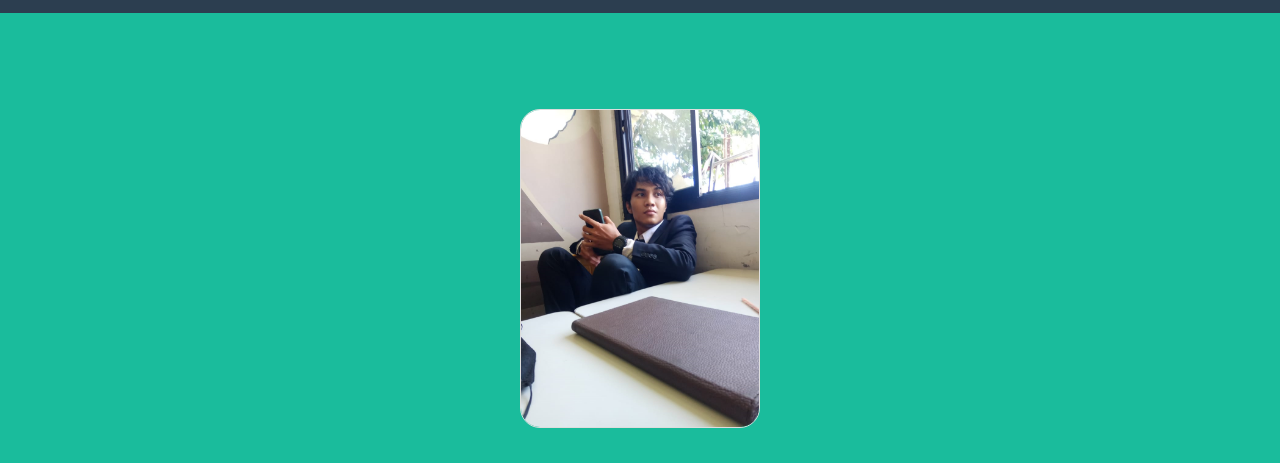
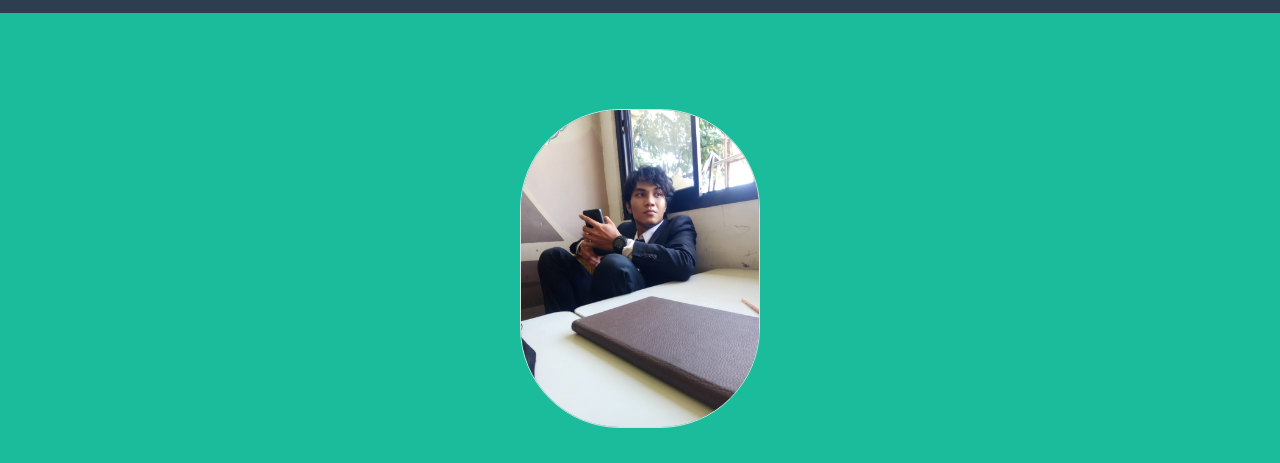
Before and after one commit to leonardi-sidabutar/leonardi-sidabutar.github.io, a plain HTML site: page index.html in a window 1280 px wide. Shown: the part 91-554 px from the top of the page. Drawn offline with nearby package versions, Linux system fonts and the light colour scheme.

Commit message:
Update index.html

```diff
--- a/index.html
+++ b/index.html
@@ -38,7 +38,7 @@
         <header class="masthead bg-primary text-white text-center">
             <div class="container d-flex align-items-center flex-column">
                 <!-- Masthead Avatar Image-->
-                <img class="masthead-avatar mb-5" src="assets/img/LS-(PNG)-lol.png" style="border-radius:20px;border:1px solid #ddd" alt="" />
+                <img class="masthead-avatar mb-5" src="assets/img/LS-(PNG)-lol.png" style="border-radius:100px;border:1px solid #ddd" alt="" />
                 <!-- Masthead Heading-->
                 <h1 class="masthead-heading text-uppercase mb-0">Leonardi Sidabutar</h1>
                 <!-- Icon Divider-->
```
